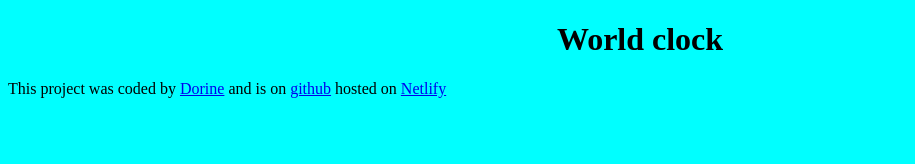
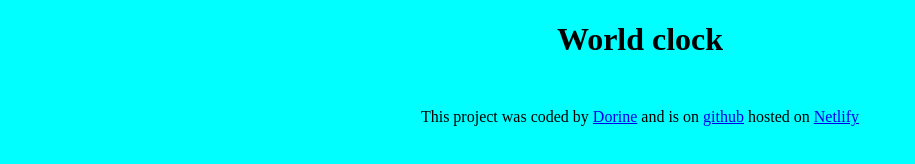
Before and after one commit to Dorineanyango/world-clock, a plain HTML site: page index.html in a window 1280 px wide. Shown: the whole page, without its empty margins (0-915 px from the left). Drawn offline with Linux system fonts and the light colour scheme.

Commit message:
Added links to footer

```diff
--- a/css/style.css
+++ b/css/style.css
@@ -5,3 +5,8 @@ body{
 h1{
     text-align: center;
 }
+
+footer{
+    text-align: center;
+    margin-top: 50px;
+}
--- a/index.html
+++ b/index.html
@@ -9,7 +9,7 @@
 <body>
     <h1>World clock</h1>
     <footer>
-        This project was coded by <a href="http://" target="_blank">Dorine</a> and is on <a href="http://" target="_blank">github</a> hosted on <a href="http://" target="_blank">Netlify</a>
+        This project was coded by <a href="https://github.com/Dorineanyango" target="_blank">Dorine</a> and is on <a href="https://github.com/Dorineanyango/world-clock" target="_blank">github</a> hosted on <a href="http://" target="_blank">Netlify</a>
     </footer>
    <script src="javascript/script.js"></script>
 </body>
```
